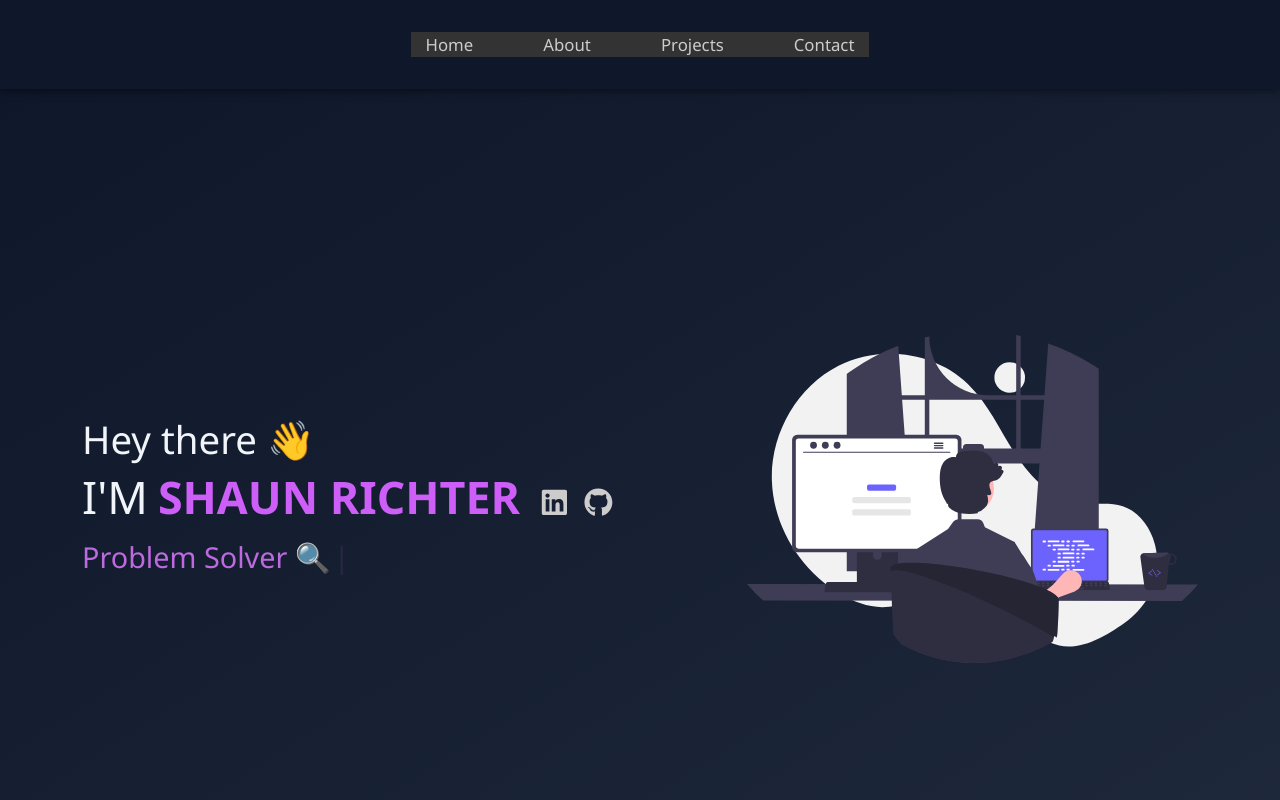
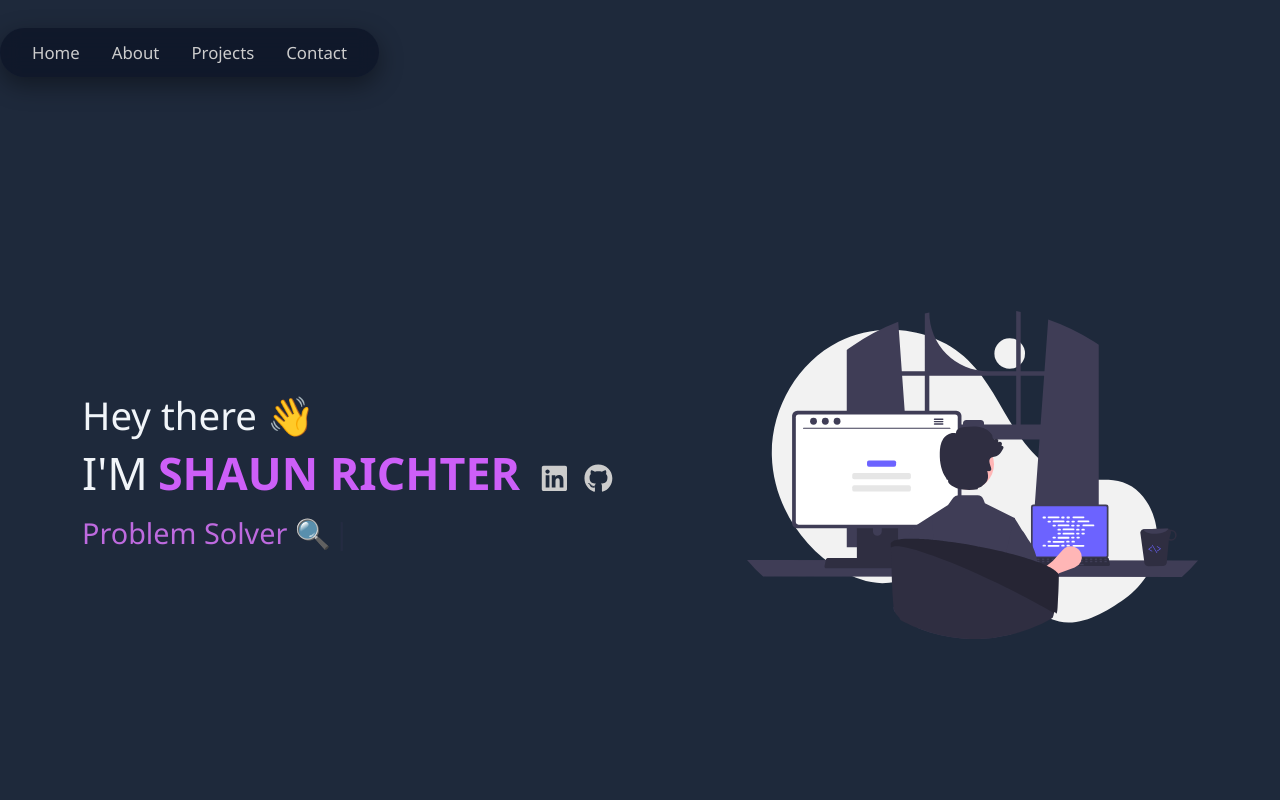
Before and after one commit to ShaunRichter/Personal-Website, a React (Create React App) app: page / in a window 1280 px wide. Shown: the top 800 px of the page. Built offline with nearby package versions, Linux system fonts and the light colour scheme.

Commit message:
Changed formatting and style

```diff
--- a/src/App.css
+++ b/src/App.css
@@ -1,6 +1,6 @@
 :root {
   --primary-color: #cd5ff8;
-  --bg-gradient: linear-gradient(to bottom right, #0f172a, #1e293b);
+  --bg-gradient: #1e293b;
   --text-color: #f1f5f9;
   --card-bg: rgba(255, 255, 255, 0.05);
 }
@@ -20,33 +20,16 @@ section {
   scroll-margin-top: 80px;
 }
 
-/* Navbar styling */
-nav.navbar {
-  background-color: #0f172a;
-  padding: 1rem 2rem;
-  position: sticky;
-  top: 0;
-  z-index: 1000;
-  box-shadow: 0 2px 8px rgba(0, 0, 0, 0.5);
+.section-divider {
+  width: 90%;
+  height: 3px;
+  margin: 100px auto 0;
+  background: rgba(255, 255, 255, 0.1);
 }
 
-nav ul {
-  list-style: none;
-  display: flex;
-  gap: 2rem;
-  justify-content: center;
-  margin: 0;
-  padding: 0;
+.section-divider-bottom {
+  width: 100%;
+  height: 3px;
+  margin: 100px auto 0;
+  background: rgba(255, 255, 255, 0.1);
 }
-
-nav ul li a {
-  color: var(--primary-color);
-  text-decoration: none;
-  font-weight: 600;
-  font-size: 1.1rem;
-  transition: color 0.3s;
-}
-
-nav ul li a:hover {
-  color: white;
-}
--- a/src/App.js
+++ b/src/App.js
@@ -20,8 +20,11 @@ const App = () => {
           element={
             <>
               <div id="home"><Home /></div>
+              <div className="section-divider"></div>
               <div id="about"><About /></div>
+              <div className="section-divider"></div>
               <div id="projects"><Projects /></div>
+              <div className="section-divider-bottom"></div>
               <div id="footer"><Footer /></div>
             </>
           }
--- a/src/components/Navbar.css
+++ b/src/components/Navbar.css
@@ -1,33 +1,32 @@
 .navbar {
-  background-color: transparent;
-  position: sticky;
-  top: 0;
+  position: fixed;
+  top: 20px;
   width: 100%;
   z-index: 1000;
-  padding: 0.5rem 0;
-  backdrop-filter: blur(8px);
+  display: flex;
+  justify-content: center;
+  background: transparent;
+  pointer-events: none;
 }
 
 .navbar-container {
-  max-width: 1200px;
-  margin: 0 auto;
-  padding: 1rem 2rem;
-  display: flex;
-  justify-content: space-between;
+  background-color: rgba(15, 23, 42, 0.9);
+  backdrop-filter: blur(10px);
+  padding: 0.75rem 2rem;
+  border-radius: 40px;
+  box-shadow: 0 8px 24px rgba(0, 0, 0, 0.4);
+  display: inline-flex; /* <- shrink to fit */
+  justify-content: center;
   align-items: center;
-}
-
-.navbar-logo {
-  font-size: 1.5rem;
-  font-weight: bold;
-  color: #cccccc;
-  text-transform: uppercase;
+  gap: 2rem;
+  pointer-events: auto;
+  transition: all 0.3s ease;
 }
 
 .navbar-links {
   list-style: none;
   display: flex;
-  gap: 2.5rem;
+  gap: 2rem;
   margin: 0;
   padding: 0;
 }
@@ -60,16 +59,16 @@
   width: 100%;
 }
 
-/* Optional: Responsive (Stacked layout on mobile) */
 @media (max-width: 768px) {
   .navbar-container {
     flex-direction: column;
     gap: 1rem;
+    padding: 1rem 1.5rem;
   }
 
   .navbar-links {
     flex-direction: column;
+    align-items: center;
     gap: 1rem;
-    align-items: center;
   }
 }
--- a/src/index.css
+++ b/src/index.css
@@ -1,21 +1,3 @@
-body {
-  font-family: Arial, sans-serif;
-  text-align: center;
-  background-color: #f4f4f4;
-  margin: 0;
-  padding: 0;
+* {
+  box-sizing: border-box;
 }
-nav ul {
-  display: flex;
-  justify-content: center;
-  list-style: none;
-  padding: 10px;
-  background-color: #333;
-}
-nav ul li {
-  margin: 0 15px;
-}
-nav ul li a {
-  color: white;
-  text-decoration: none;
-}
--- a/src/styles/Footer.css
+++ b/src/styles/Footer.css
@@ -1,5 +1,5 @@
 .contact-section {
-  background-color: #0f172a;
+  background-color: rgba(15, 23, 42, 0.9);
   color: #f1f5f9;
   padding: 80px 0;
 }
--- a/src/styles/Projects.css
+++ b/src/styles/Projects.css
@@ -1,5 +1,5 @@
 .project-section {
-  background: linear-gradient(to bottom left, #0f0c29, #302b63, #24243e);
+  .project-section {background: var(--bg-gradient);}
   padding: 100px 0;
   color: white;
   min-height: 100vh;
```
